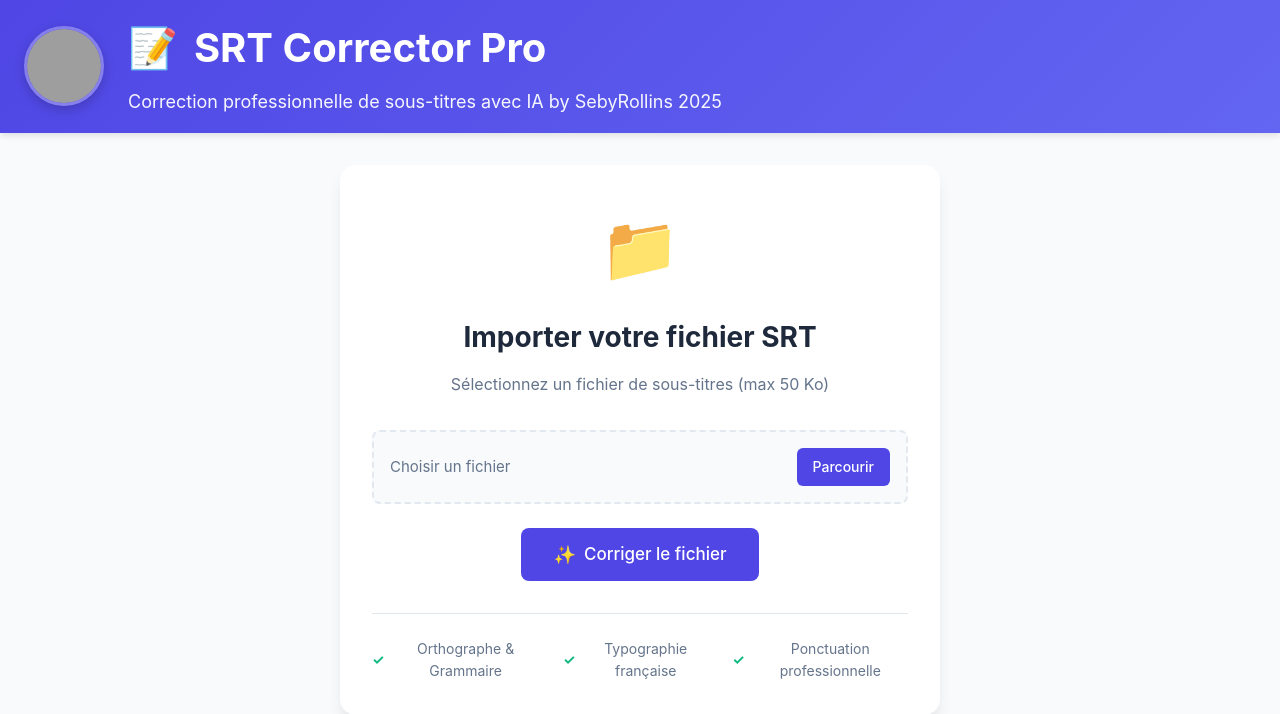
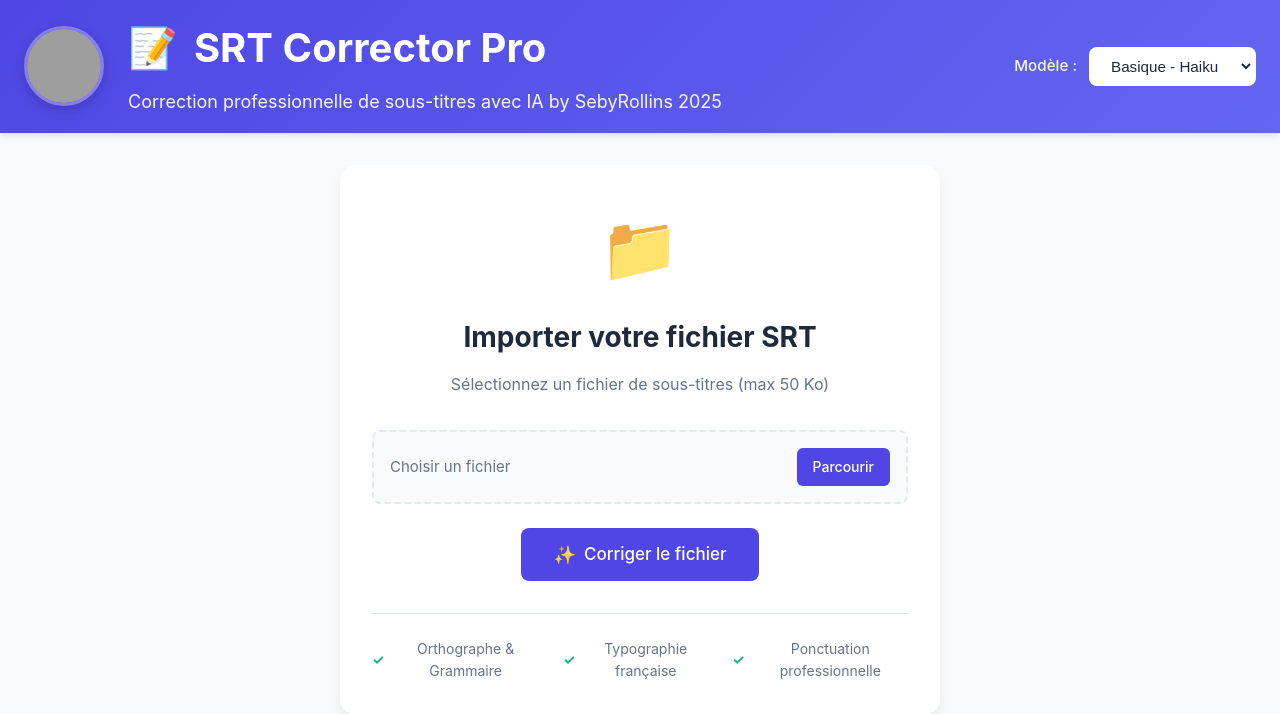
Before and after one commit to sebyrollins/SRT, a PHP site: page / in a window 1280 px wide. Shown: the top 714 px of the page. Run offline with PHP 8.4, Linux system fonts and the light colour scheme; grey boxes are pictures that could not be loaded.

Commit message:
Add model selector in header (Haiku by default, Sonnet as Pro option)
Frontend changes:
- Add model selector dropdown in header (right side)
- Style the selector with blue header theme
- Default to "Basique - Haiku" (cost-effective)
- Add "Pro - Sonnet 4.5" option for higher quality

Backend changes:
- Accept 'model' parameter in worker API
- Pass model choice to all 4 correction passes
- Default to Haiku for lower costs
- Maintain Sonnet option for premium quality

This allows users to choose between speed/cost (Haiku) and quality (Sonnet).

```diff
--- a/frontend/assets/css/style.css
+++ b/frontend/assets/css/style.css
@@ -144,6 +144,42 @@ body {
   font-size: 1.125rem;
   opacity: 0.95;
   font-weight: 400;
+}
+
+.header-model-selector {
+  display: flex;
+  align-items: center;
+  gap: var(--spacing-sm);
+  margin-left: auto;
+}
+
+.model-label {
+  font-size: 0.95rem;
+  font-weight: 500;
+  color: rgba(255, 255, 255, 0.95);
+}
+
+.model-select {
+  padding: 0.5rem 1rem;
+  font-size: 0.95rem;
+  font-weight: 500;
+  color: var(--color-text-primary);
+  background-color: white;
+  border: 2px solid rgba(255, 255, 255, 0.3);
+  border-radius: var(--radius-md);
+  cursor: pointer;
+  transition: all 0.2s ease;
+  outline: none;
+}
+
+.model-select:hover {
+  border-color: rgba(255, 255, 255, 0.5);
+  box-shadow: 0 2px 8px rgba(0, 0, 0, 0.15);
+}
+
+.model-select:focus {
+  border-color: white;
+  box-shadow: 0 0 0 3px rgba(255, 255, 255, 0.2);
 }
 
 /* ===== Footer ===== */
--- a/frontend/assets/js/app.js
+++ b/frontend/assets/js/app.js
@@ -430,6 +430,10 @@ async function sendToWorker(content, filename) {
     throw new Error(`⚠️ Le Worker Cloudflare n'est pas encore configuré.\n\nÉtapes :\n1. Déployez le Worker sur Cloudflare\n2. Modifiez l'URL dans frontend/lib/config.php\n\nConsultez le README.md pour les instructions.`)
   }
 
+  // Récupérer le modèle sélectionné
+  const modelSelect = document.getElementById('modelSelect')
+  const selectedModel = modelSelect ? modelSelect.value : 'haiku'
+
   const response = await fetch(window.APP_CONFIG.workerUrl, {
     method: 'POST',
     headers: {
@@ -437,7 +441,8 @@ async function sendToWorker(content, filename) {
     },
     body: JSON.stringify({
       srtContent: content,
-      fileName: filename
+      fileName: filename,
+      model: selectedModel
     })
   })
 
--- a/frontend/index.php
+++ b/frontend/index.php
@@ -59,6 +59,13 @@ if ($_SERVER['REQUEST_METHOD'] === 'POST' && isset($_FILES['srtFile'])) {
                         SRT Corrector Pro
                     </h1>
                     <p class="app-subtitle">Correction professionnelle de sous-titres avec IA by SebyRollins 2025</p>
+                </div>
+                <div class="header-model-selector">
+                    <label for="modelSelect" class="model-label">Modèle :</label>
+                    <select id="modelSelect" class="model-select">
+                        <option value="haiku" selected>Basique - Haiku</option>
+                        <option value="sonnet">Pro - Sonnet 4.5</option>
+                    </select>
                 </div>
             </div>
         </div>
```
Also changed, not shown: cloudflare-worker/worker.js (+15 -10 lines).
